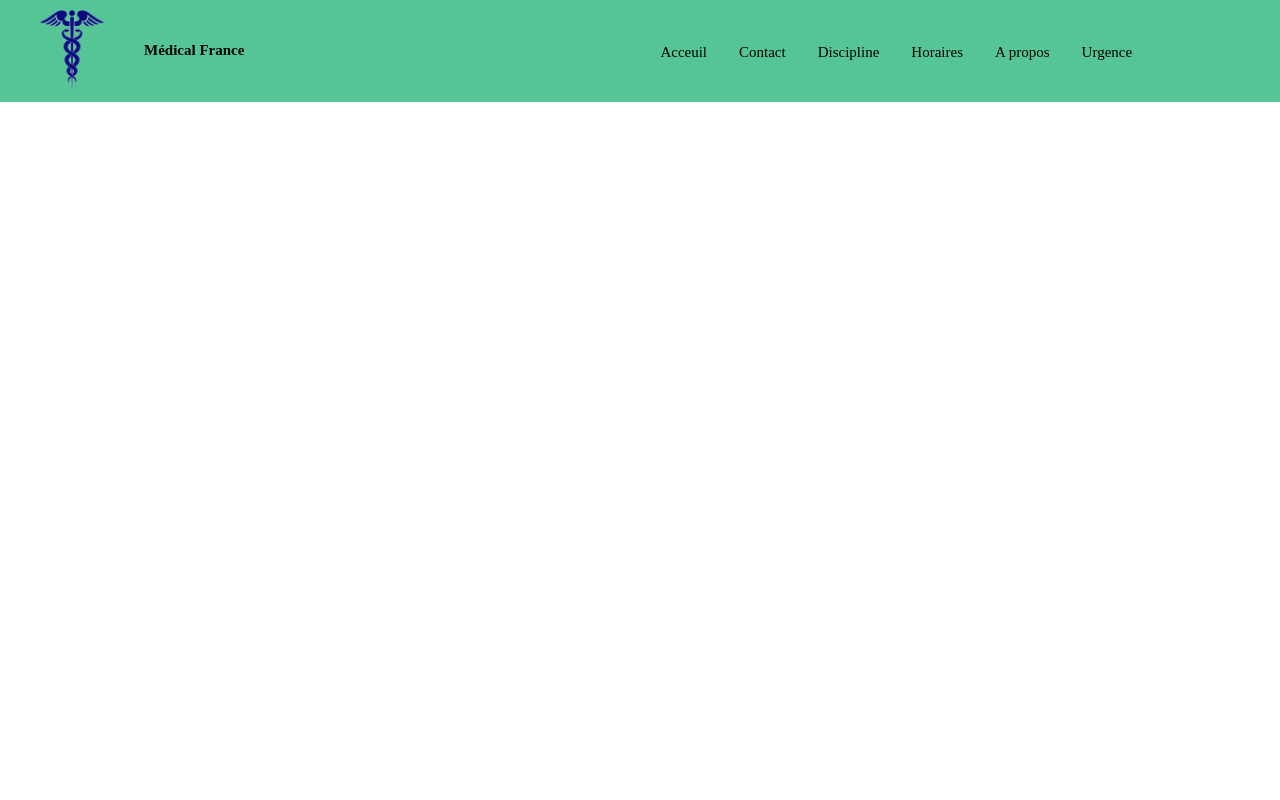
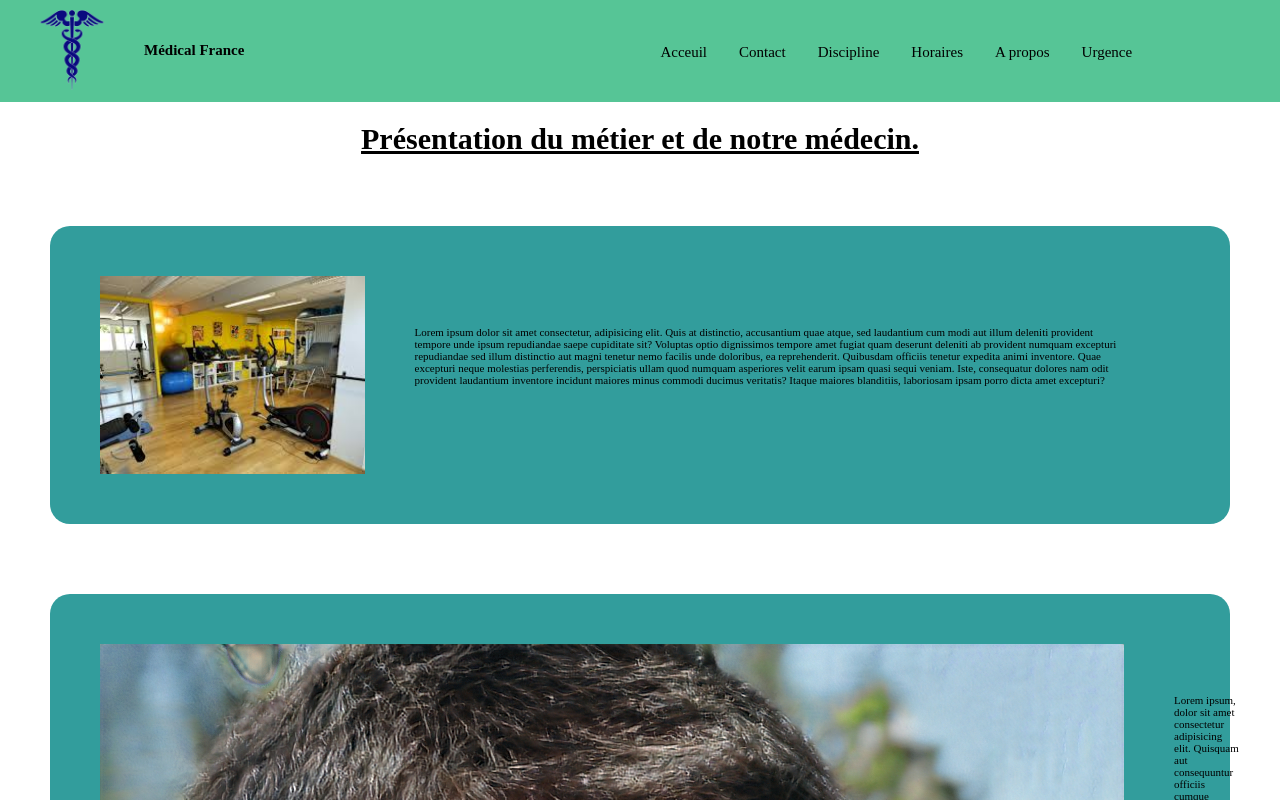
Before and after one commit to MickaelGRZELKA/Livraison-site-cabinet-m-dical, a plain HTML site: page kine.html in a window 1280 px wide. Shown: the top 800 px of the page. Drawn offline with Linux system fonts and the light colour scheme.

Commit message:
main done

```diff
--- a/Css/kine.css
+++ b/Css/kine.css
@@ -75,3 +75,24 @@ header  .dropdown-content a:hover {background-color: #f1f1f1;}
  header .dropdown:hover .dropdown-content {
     display: block;
   }
+  main h1{
+    text-align: center;
+    font-size: 3rem;
+  }
+  main section{
+    display: flex;
+    background-color: #329D9C;
+    margin-top: 7rem;
+    margin-left: 5rem;
+    margin-right: 5rem;
+    padding: 5rem;
+    border-radius: 2rem;
+  }
+  main img{
+    width: 100vw;
+  }
+  main p{
+    text-align: start;
+    margin: 5rem;
+    font-size: 1.1rem;
+  }
--- a/kine.html
+++ b/kine.html
@@ -29,5 +29,16 @@
 
                 </nav>
         </header>
+        <main>
+                <h1><u>Présentation du métier et de notre médecin.</u></h1>
+                <section class="X">
+                    <img src="medecin/Kiné/materiels.jpeg" alt="Matériels">
+                    <p>Lorem ipsum dolor sit amet consectetur, adipisicing elit. Quis at distinctio, accusantium quae atque, sed laudantium cum modi aut illum deleniti provident tempore unde ipsum repudiandae saepe cupiditate sit? Voluptas optio dignissimos tempore amet fugiat quam deserunt deleniti ab provident numquam excepturi repudiandae sed illum distinctio aut magni tenetur nemo facilis unde doloribus, ea reprehenderit. Quibusdam officiis tenetur expedita animi inventore. Quae excepturi neque molestias perferendis, perspiciatis ullam quod numquam asperiores velit earum ipsam quasi sequi veniam. Iste, consequatur dolores nam odit provident laudantium inventore incidunt maiores minus commodi ducimus veritatis? Itaque maiores blanditiis, laboriosam ipsam porro dicta amet excepturi?</p>
+                </section>
+                <section class="X">
+                    <img src="medecin/Kiné/Kiné.jpeg" alt="Medecin">
+                    <p>Lorem ipsum, dolor sit amet consectetur adipisicing elit. Quisquam aut consequuntur officiis cumque debitis itaque, voluptas corporis suscipit quis ex iure odio accusamus tenetur nam iusto sequi soluta voluptatem excepturi nulla odit corrupti a vitae deserunt? Officia, nihil id. Aperiam consequatur officia distinctio ullam reiciendis sapiente esse. Eum quia dignissimos inventore, eveniet, minima vitae tenetur sunt quod deleniti placeat animi. Iste voluptate reiciendis, provident laborum blanditiis neque dolores! Maxime magni neque dolorum soluta, dolorem pariatur! Labore architecto quos libero alias. Veniam, exercitationem laboriosam cum tempore nihil nostrum rerum consequatur quasi quos atque aliquid minus sunt inventore temporibus eveniet omnis ratione?</p>
+                </section>
+            </main>
 </body>
 </html>
```
